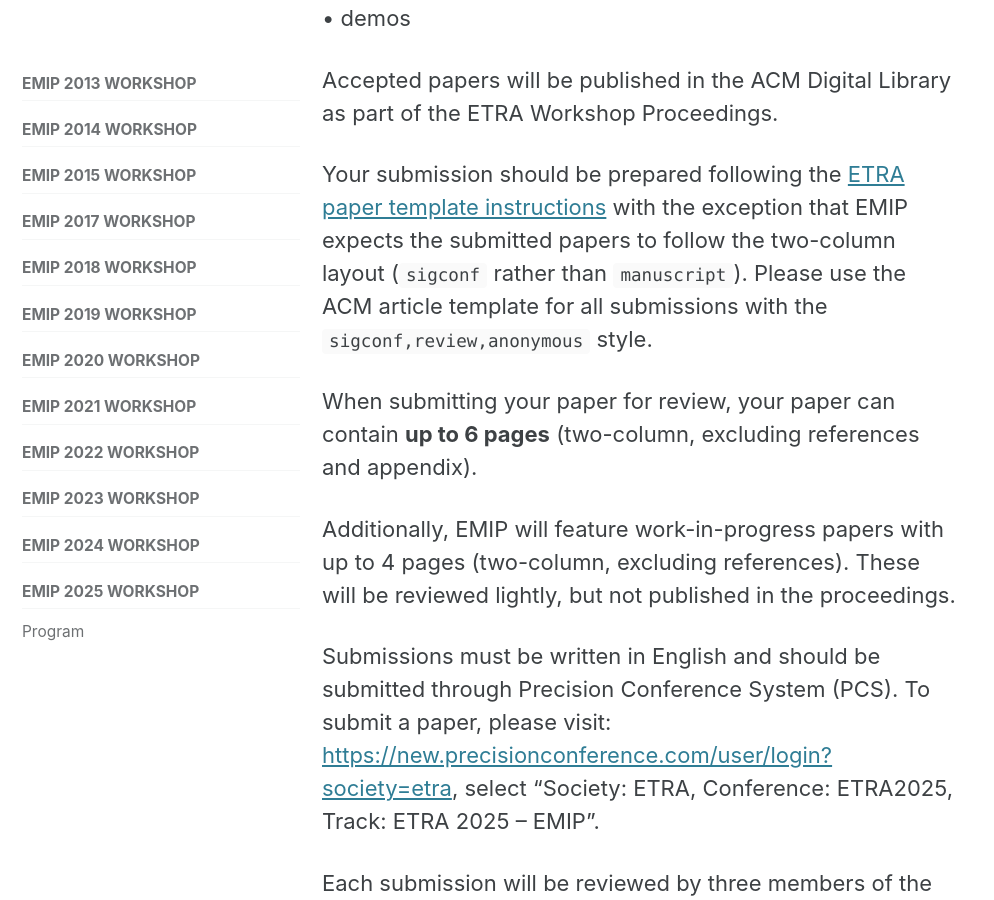
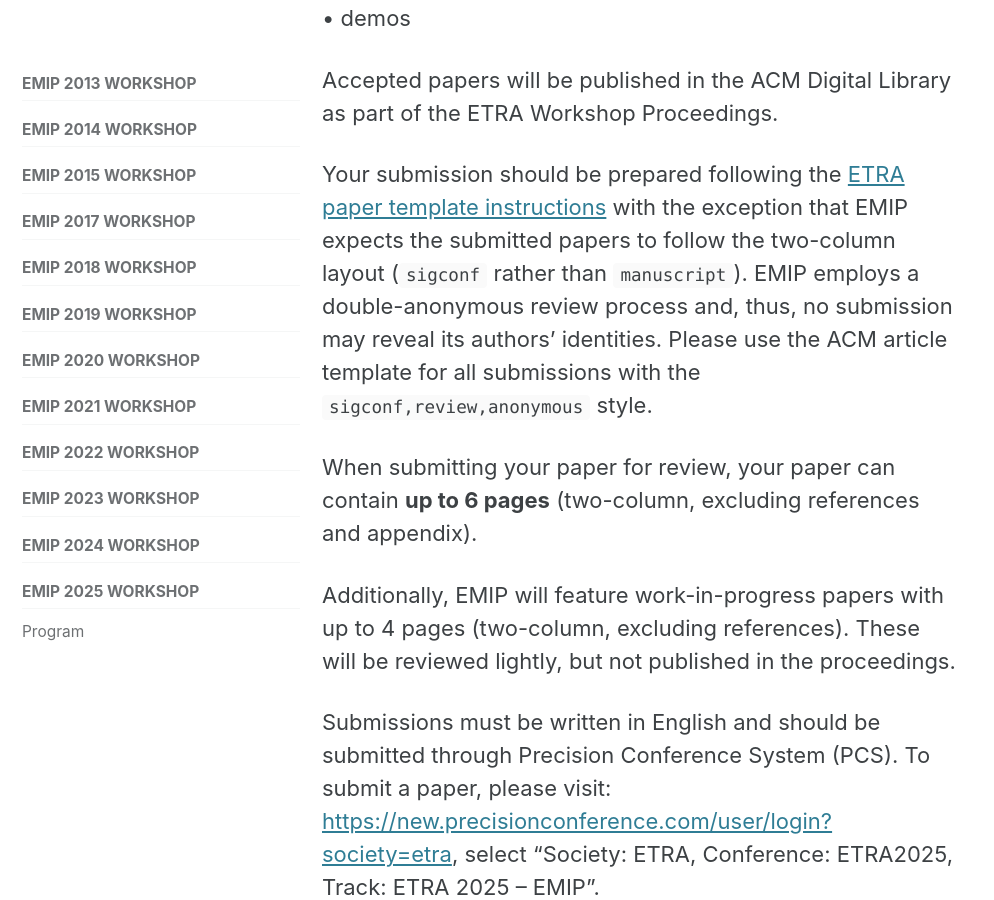
Before and after one commit to EMIPws/emipws.github.io, a Jekyll site: the page built from pages/workshop/emip-2025.md, in a window 1280 px wide and 900 px high, scrolled down 3612 px. Shown: the whole window, without its empty margins (0-994 px from the left). Built offline with Jekyll 4.4.1, drawn with Linux system fonts in a browser that asks for light colours; cached includes are drawn as plain includes; some of the changed text lies outside the part shown.

Commit message:
Update emip-2025.md

```diff
--- a/pages/workshop/emip-2025.md
+++ b/pages/workshop/emip-2025.md
@@ -74,7 +74,7 @@ The workshop will be devoted to presenting new research results. We invite sever
 
 Accepted papers will be published in the ACM Digital Library as part of the ETRA Workshop Proceedings.
 
-Your submission should be prepared following the [ETRA paper template instructions](http://etra.acm.org/2025/submissionprocess.html) with the exception that EMIP expects the submitted papers to follow the two-column layout (`sigconf` rather than `manuscript`). Please use the ACM article template for all submissions with the `sigconf,review,anonymous` style.
+Your submission should be prepared following the [ETRA paper template instructions](http://etra.acm.org/2025/submissionprocess.html) with the exception that EMIP expects the submitted papers to follow the two-column layout (`sigconf` rather than `manuscript`). EMIP employs a double-anonymous review process and, thus, no submission may reveal its authors’ identities. Please use the ACM article template for all submissions with the `sigconf,review,anonymous` style.
 
 When submitting your paper for review, your paper can contain **up to 6 pages** (two-column, excluding references and appendix).
 
```
Also changed, not shown: other parts of pages/workshop/emip-2025.md (+3 -0 lines).
